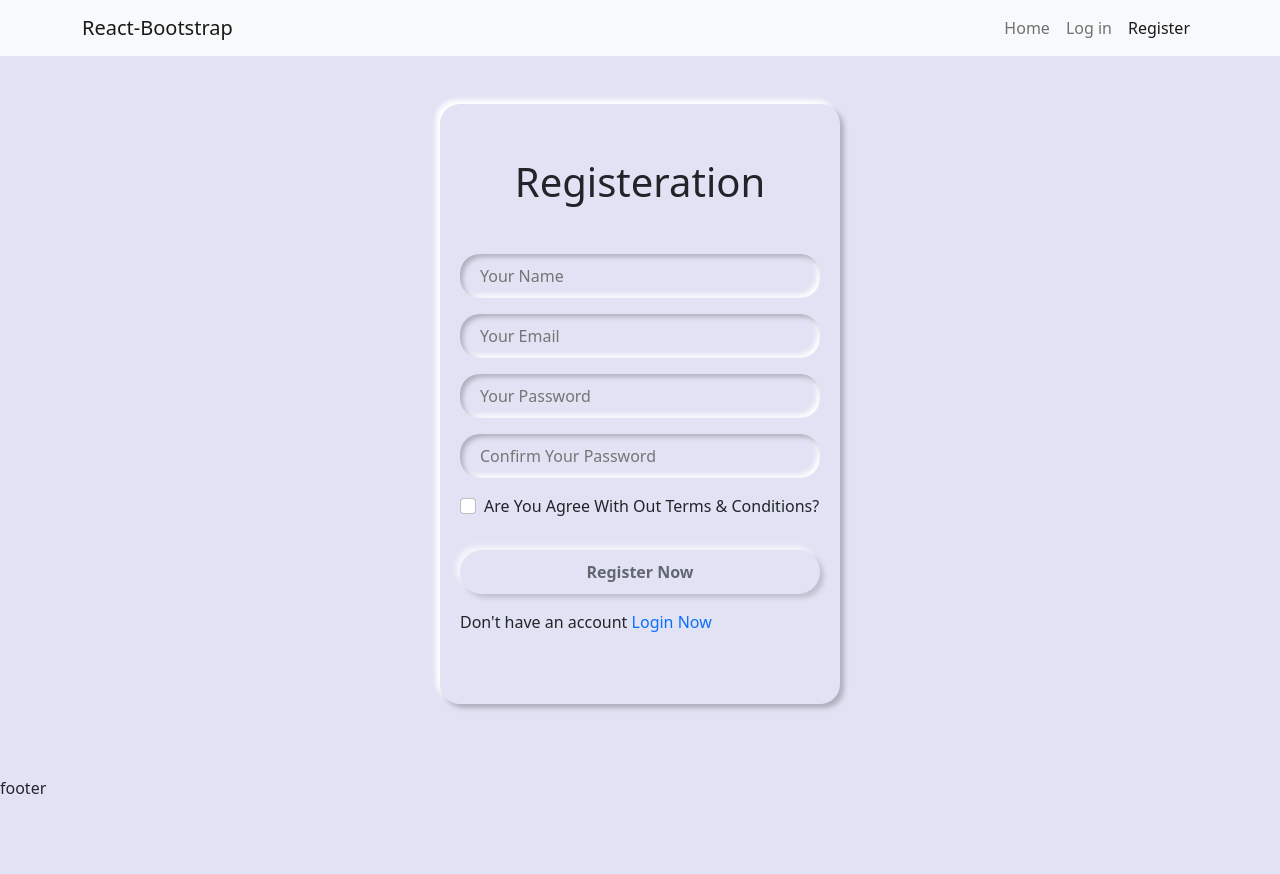
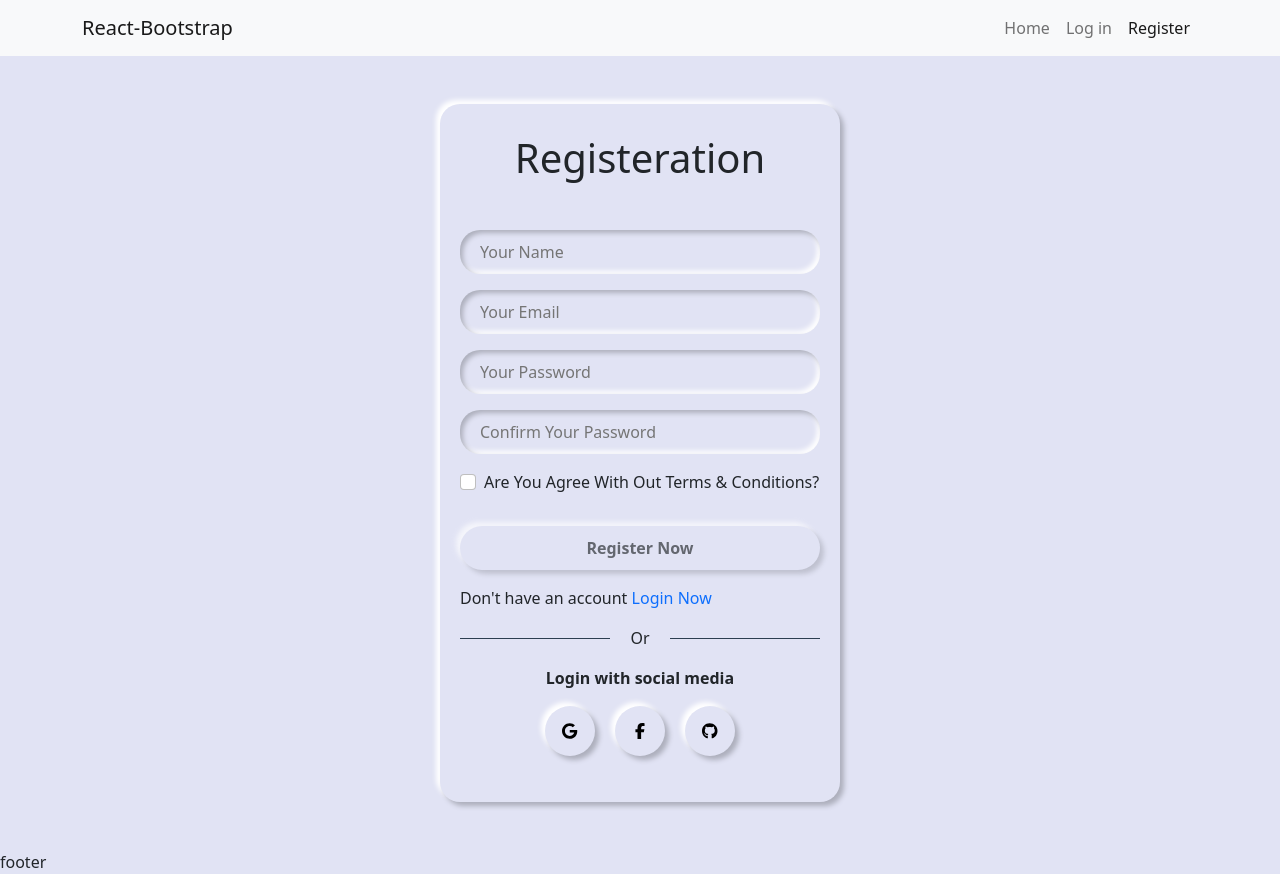
Before and after one commit to suronjit797/HIBISCUS-CLIENT, a React (Create React App) app: page /register in a window 1280 px wide. Before the commit the page ends 800 px from the top, so only its background shows below. Built offline with nearby package versions, Linux system fonts and the light colour scheme; no server answers.

Commit message:
google sing in

```diff
--- a/package.json
+++ b/package.json
@@ -4,6 +4,11 @@
   "private": true,
   "proxy": "http://localhost:5000",
   "dependencies": {
+    "@fortawesome/fontawesome-svg-core": "^6.1.1",
+    "@fortawesome/free-brands-svg-icons": "^6.1.1",
+    "@fortawesome/free-regular-svg-icons": "^6.1.1",
+    "@fortawesome/free-solid-svg-icons": "^6.1.1",
+    "@fortawesome/react-fontawesome": "^0.1.18",
     "@testing-library/jest-dom": "^5.16.4",
     "@testing-library/react": "^13.1.1",
     "@testing-library/user-event": "^13.5.0",
--- a/src/App.css
+++ b/src/App.css
@@ -7,10 +7,6 @@
 }
 
 
-/* global */
-* {
-    transition: .3s ease-in-out;
-}
 
 body {
     background-color: var(--primary_color);
@@ -78,3 +74,24 @@ a:hover {
     display: flex;
     flex-direction: column;
 }
+
+/* or divider */
+.divider{
+    position: relative;
+
+}
+.divider span{
+    background-color: var(--primary_color);
+    display: inline-block;
+    padding: 0 20px;
+}
+.divider::after{
+    content: '';
+    position: absolute;
+    top: 48%;
+    left: 0;
+    height: 1px;
+    width: 100%;
+    background-color: #2c3e50;
+    z-index: -1;
+}
--- a/src/App.js
+++ b/src/App.js
@@ -21,7 +21,7 @@ function App() {
 
   return (
     <div className="app">
-      <ToastContainer />
+      <ToastContainer toastClassName='text-capitalize' />
       <Header />
 
       <div className="container">
--- /dev/null
+++ b/src/Components/SocialSignIn/SocialSignIn.css
@@ -0,0 +1,13 @@
+.social_icons {
+    display: flex;
+    align-items: center;
+    justify-content: center;
+}
+
+.social_icons button {
+    height: 50px;
+    width: 50px;
+    border-radius: 50%;
+    margin: 0 10px;
+    transition: all .3s ease-in-out ;
+}
--- /dev/null
+++ b/src/Components/SocialSignIn/SocialSignIn.js
@@ -0,0 +1,71 @@
+import React, { useEffect } from 'react';
+import { useLocation, useNavigate } from 'react-router-dom';
+import { FontAwesomeIcon } from '@fortawesome/react-fontawesome'
+import { faFacebookF, faGithub, faGoogle } from '@fortawesome/free-brands-svg-icons'
+import { useSignInWithFacebook, useSignInWithGithub, useSignInWithGoogle } from 'react-firebase-hooks/auth';
+import auth from '../../firebase.init';
+import FirebaseErrorMsg from '../firebaseErrorMsg';
+import { toast } from 'react-toastify';
+
+import './SocialSignIn.css'
+import { Spinner } from 'react-bootstrap';
+
+const SocialSignIn = () => {
+
+    // location
+    const navigate = useNavigate()
+    const location = useLocation()
+    let from = location.state?.from?.pathname || "/";
+
+    // google singin
+    const [signInWithGoogle, googleUser, googleLoading, googleError] = useSignInWithGoogle(auth);
+    const [signInWithFacebook, facebookeUser, facebookeLoading, facebookeError] = useSignInWithFacebook(auth);
+    const [signInWithGithub, githubUser, githubLoading, githubError] = useSignInWithGithub(auth);
+
+    useEffect(() => {
+        if (googleError) {
+            toast.error(FirebaseErrorMsg(googleError.message), { theme: "colored" })
+        }
+    }, [googleError])
+    useEffect(() => {
+        if (facebookeError) {
+            toast.error(FirebaseErrorMsg(facebookeError.message), { theme: "colored" })
+        }
+    }, [facebookeError])
+    useEffect(() => {
+        if (githubError) {
+            toast.error(FirebaseErrorMsg(githubError.message), { theme: "colored" })
+        }
+    }, [githubError])
+
+    // navigat to target pages
+    if (googleUser || facebookeUser || githubUser) {
+        navigate(from, { replace: true });
+    }
+
+    // spinner
+    if (googleLoading || facebookeLoading || githubLoading) {
+        return (
+            <p className="text-center">
+                <Spinner animation="border" variant="primary" />
+            </p>
+        )
+    }
+
+
+    return (
+        <>
+            <p className="text-center my-3 divider"> <span>Or</span> </p>
+            <p className="text-center"> <b>Login with social media</b> </p>
+
+            <p className="text-center social_icons">
+                <button onClick={() => signInWithGoogle()} > <FontAwesomeIcon icon={faGoogle} /> </button>
+                <button onClick={() => signInWithFacebook()} > <FontAwesomeIcon icon={faFacebookF} /> </button>
+                <button onClick={() => signInWithGithub()} > <FontAwesomeIcon icon={faGithub} /> </button>
+            </p>
+
+        </>
+    );
+};
+
+export default SocialSignIn;
--- a/src/Pages/Login/Login.css
+++ b/src/Pages/Login/Login.css
@@ -1,11 +1,6 @@
 .my_form {
     max-width: 400px;
     margin: auto;
-    min-height: calc(100vh - 200px);
-    display: flex;
-    flex-direction: column;
-    align-items: center;
-    justify-content: center;
     padding: 30px 20px;
     box-shadow: var(--box_shadow-up);
     border-radius: 20px;
--- a/src/Pages/Login/Login.js
+++ b/src/Pages/Login/Login.js
@@ -4,6 +4,7 @@ import { useSignInWithEmailAndPassword } from 'react-firebase-hooks/auth';
 import { Link, useLocation, useNavigate } from 'react-router-dom';
 import { toast } from 'react-toastify';
 import FirebaseErrorMsg from '../../Components/firebaseErrorMsg';
+import SocialSignIn from '../../Components/SocialSignIn/SocialSignIn';
 import auth from '../../firebase.init';
 
 
@@ -11,7 +12,6 @@ import './Login.css'
 
 
 const Login = () => {
-
     // form state
     const [email, setEmail] = useState('')
     const [password, setPassword] = useState('')
@@ -30,6 +30,7 @@ const Login = () => {
     ] = useSignInWithEmailAndPassword(auth);
 
 
+    // for error message
     useEffect(() => {
         if (signError) {
             toast.error(FirebaseErrorMsg(signError.message), { theme: "colored" })
@@ -37,16 +38,18 @@ const Login = () => {
     }, [signError])
 
 
-    // sumbit handler
+    // login sumbit handler
     const handleSumbit = event => {
         event.preventDefault()
         signInWithEmailAndPassword(email, password)
     }
 
+    // password reset handeler
     const handleResetPassowrd = () => {
         toast.error('Processing Reset Password...', { theme: "colored" })
     }
 
+    // loading spinner
     if (signLoading) {
         return (
             <p className="centerSpinner">
@@ -55,6 +58,7 @@ const Login = () => {
         )
     }
 
+    // navigate to home
     if (signUser) {
         navigate(from, { replace: true });
     }
@@ -87,9 +91,10 @@ const Login = () => {
                     Forgotten password?
                 </b>
 
-                <button className="btn primary_btn w-100"> <span>Login Now</span> </button>
+                <button className="btn mt-3 primary_btn w-100"> <span>Login Now</span> </button>
                 <p className='my-3' > Don't have an account <Link to='/register'> Register Now </Link> </p>
             </form>
+            <SocialSignIn />
         </div>
     );
 };
--- a/src/Pages/Register/Register.js
+++ b/src/Pages/Register/Register.js
@@ -5,10 +5,12 @@ import { Link, useLocation, useNavigate } from 'react-router-dom';
 import auth from '../../firebase.init';
 import { toast } from 'react-toastify';
 import FirebaseErrorMsg from '../../Components/firebaseErrorMsg';
+import SocialSignIn from '../../Components/SocialSignIn/SocialSignIn';
 
 
 const Register = () => {
 
+    // location
     const navigate = useNavigate()
     const location = useLocation()
     let from = location.state?.from?.pathname || "/";
@@ -56,9 +58,9 @@ const Register = () => {
 
     if (emailLoading || updating) {
         return (
-                <p className="centerSpinner">
-                    <Spinner animation="border" variant="primary" />
-                </p>
+            <p className="centerSpinner">
+                <Spinner animation="border" variant="primary" />
+            </p>
         )
     }
 
@@ -127,6 +129,8 @@ const Register = () => {
                 > <span>Register Now</span> </button>
                 <p className='my-3' > Don't have an account <Link to='/login'> Login Now </Link> </p>
             </form>
+
+            <SocialSignIn />
         </div>
     );
 };
```
Also changed, not shown: 1 other file (tests, documents, lock files or other folders).
